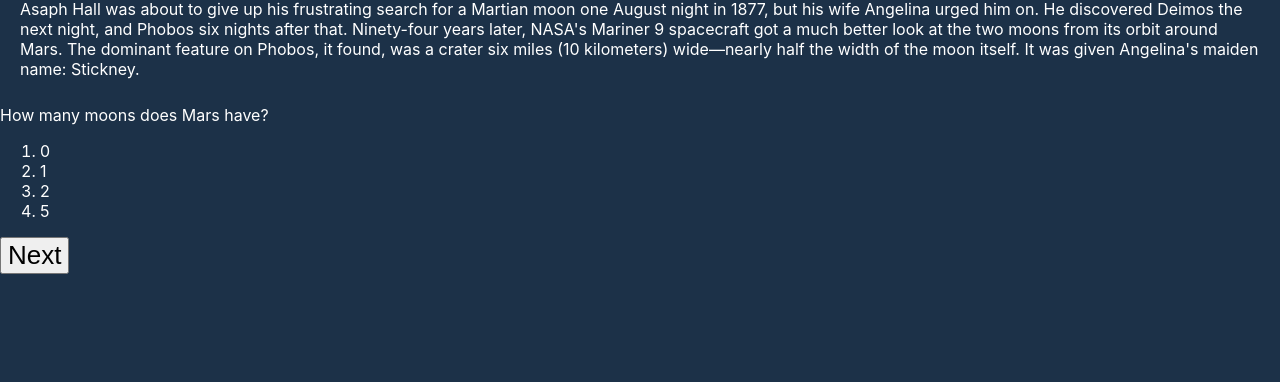
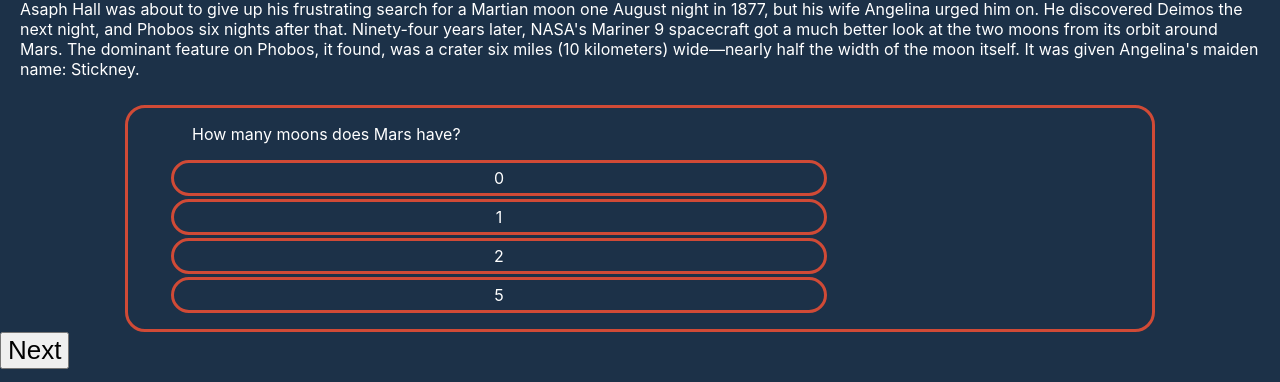
Before and after one commit to hannah-bishop/Mars-Mission-2022, a React (Vite) app: page /learning-space in a window 1280 px wide. Shown: the part 310-692 px from the top of the page. Built offline with nearby package versions, Linux system fonts and the light colour scheme.

Commit message:
MM-36: Add style to question component

```diff
--- a/src/components/Question/Question.scss
+++ b/src/components/Question/Question.scss
@@ -1,6 +1,29 @@
+@mixin border {
+  border-color: #d04a36;
+  border-width: 3px;
+  border-style: solid;
+  border-radius: 20px;
+}
 .correct-answer {
   background-color: lime;
 }
 .wrong-answer {
   background-color: red;
 }
+.question-component {
+  @include border;
+  width:80vw;
+  display: block;
+  margin:0 auto;
+  .question{
+    margin-left: 5vw;
+  }
+  .answer{
+   margin: 3px;
+   padding: 5px;
+   width: 50vw;
+    @include border;
+    text-align: center;
+    list-style: none;
+  }
+}
--- a/src/components/Question/Question.tsx
+++ b/src/components/Question/Question.tsx
@@ -16,8 +16,8 @@ export function Question(props: QuestionProps) {
   const setIsAnswered = props.setIsAnswered;
   const [chosenAnswer, setChosenAnswer] = useState<Answer>();
   return (
-    <div>
-      {question}
+    <div className = "question-component">
+      <p className = "question">{question}</p>
       <ol>
         {answers.map((answer) => (
           <li
@@ -37,7 +37,7 @@ export function Question(props: QuestionProps) {
                 : chosenAnswer?.text === answer.text
                 ? "wrong-answer"
                 : ""
-            }`}
+            } answer`}
           >
             {answer.text}
           </li>
```
